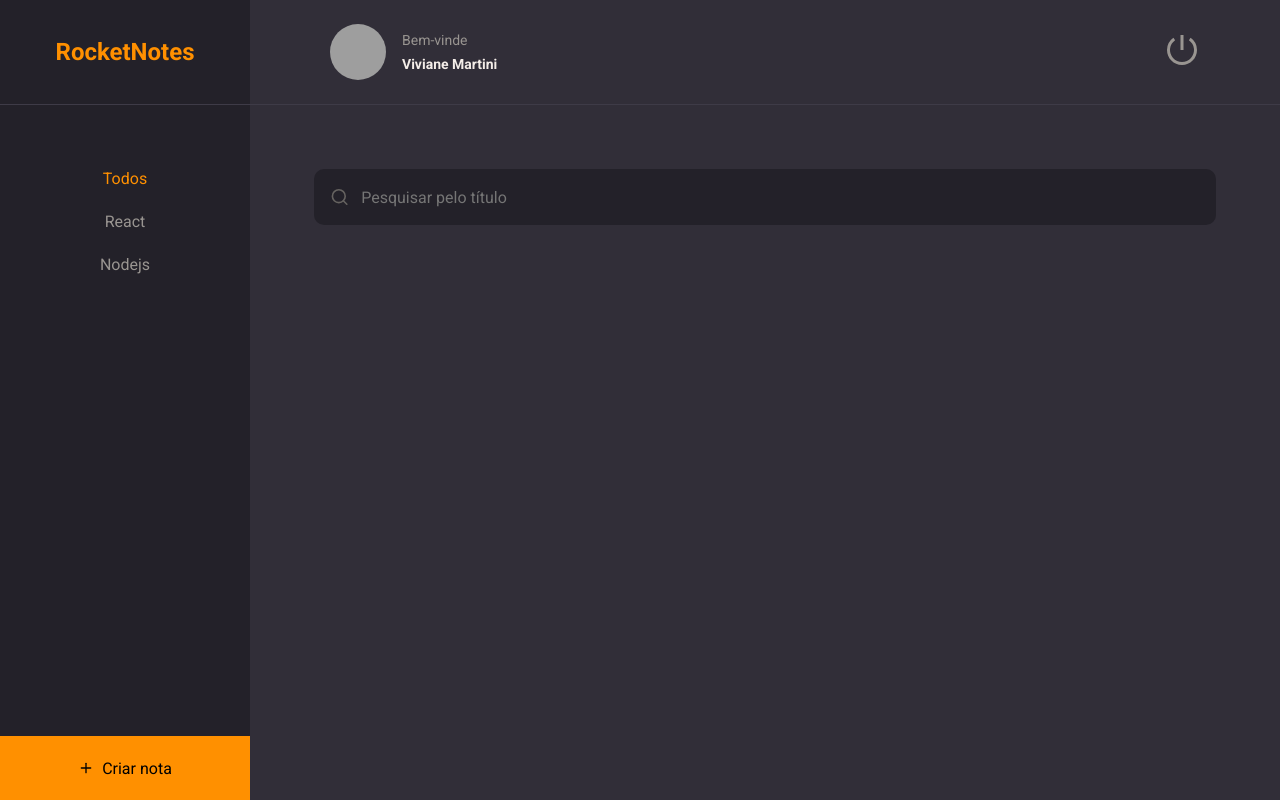
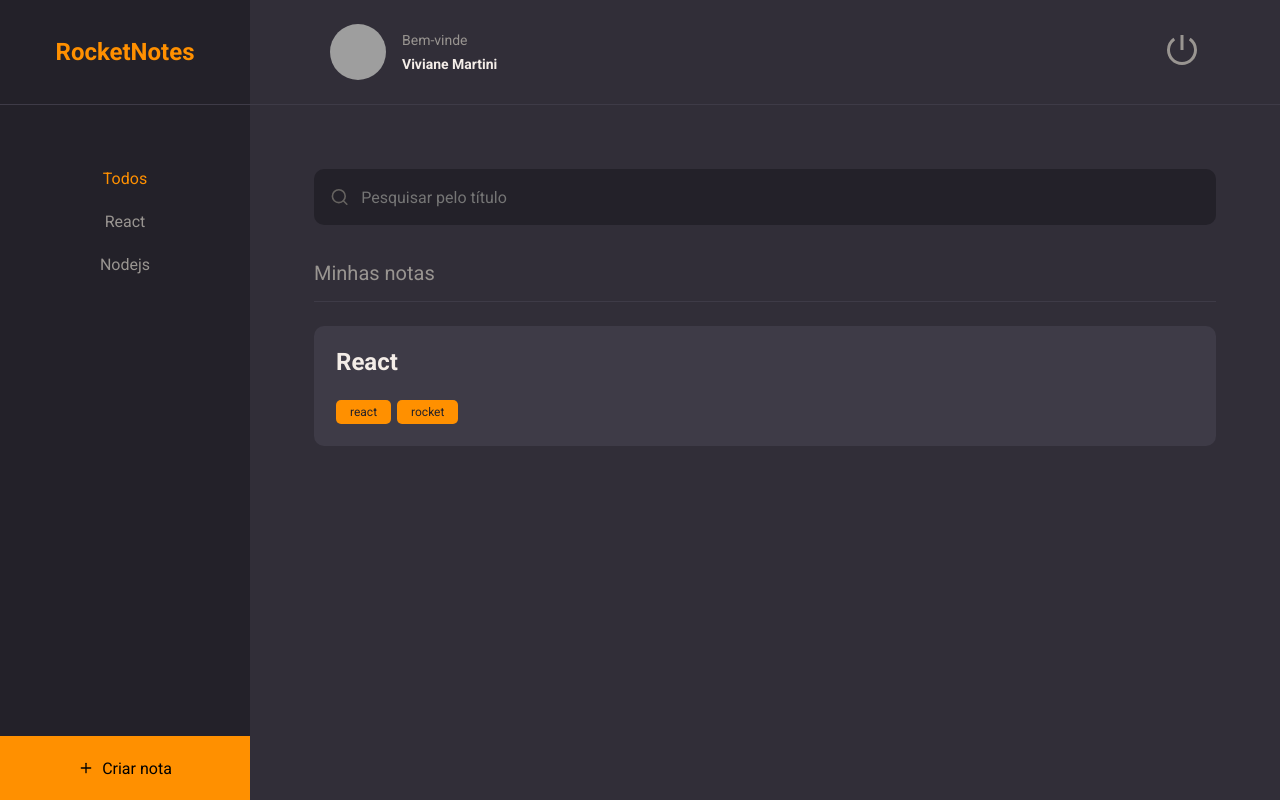
Before and after one commit to vivianemartini/rocketnotes, a React (Vite) app: page / in a window 1280 px wide. Built offline with nearby package versions, Linux system fonts and the light colour scheme; grey boxes are pictures that could not be loaded.

Commit message:
incluir component note

```diff
--- /dev/null
+++ b/src/components/Note/index.jsx
@@ -0,0 +1,19 @@
+/* eslint-disable react/prop-types */
+import { Container } from './styles'
+import { Tag } from '../Tag'
+
+export function Note({ data, ...rest }) {
+  return (
+    <Container {...rest}>
+      <h1>{data.title}</h1>
+
+      {data.tags && (
+        <footer>
+          {data.tags.map((tag) => (
+            <Tag key={tag.id} title={tag.name} />
+          ))}
+        </footer>
+      )}
+    </Container>
+  )
+}
--- /dev/null
+++ b/src/components/Note/styles.js
@@ -0,0 +1,26 @@
+import styled from 'styled-components';
+
+export const Container = styled.button`
+    width: 100%;
+    background-color: ${({ theme }) => theme.COLORS.BACKGROUND_700};
+
+    border: none;
+    border-radius: 10px;
+
+    padding: 22px;
+    margin-bottom:  16px;
+
+    > h1 {
+        flex: 1;
+        text-align: left;
+        font-weight: 700;
+        font-size: 24px;
+        color: ${({ theme }) => theme.COLORS.WHITE};
+    }
+
+    > footer {
+        width: 100%;
+        display: flex;
+        margin-top: 24px;
+    }
+`;
--- a/src/components/Tag/index.jsx
+++ b/src/components/Tag/index.jsx
@@ -1,9 +1,9 @@
 import { Container } from './styles';
 
 // eslint-disable-next-line react/prop-types
-export function Tag({ title }){
+export function Tag({ title, ...rest }){
     return (
-        <Container>
+        <Container {...rest}>
             {title}
         </Container>
     )
--- a/src/pages/Home/index.jsx
+++ b/src/pages/Home/index.jsx
@@ -3,6 +3,8 @@
 
 import { Header } from '../../components/Header'
 import { Input } from '../../components/Input'
+import { Section } from '../../components/Section'
+import { Note } from '../../components/Note'
 
 import { ButtonText } from '../../components/ButtonText'
 
@@ -31,7 +33,16 @@
                 <Input placeholder="Pesquisar pelo título" icon={FiSearch}/>
             </Search>
 
-            <Content></Content>
+            <Content>
+                <Section title="Minhas notas">
+                    <Note data={{
+                        title: 'React',
+                        tags:[
+                            { id: '1', name:'react' },
+                            { id: '2', name:'rocket' },
+                        ]}}/>
+                </Section>
+            </Content>
 
             <NewNote>
                 <FiPlus />
--- a/src/pages/Home/styles.js
+++ b/src/pages/Home/styles.js
@@ -52,6 +52,9 @@
 export const Content  = styled.div`
   grid-area: content;
 
+  padding: 0 64px;
+  overflow-y: scroll;
+
 `
 export const NewNote  = styled.button`
   grid-area: newnote;
```
